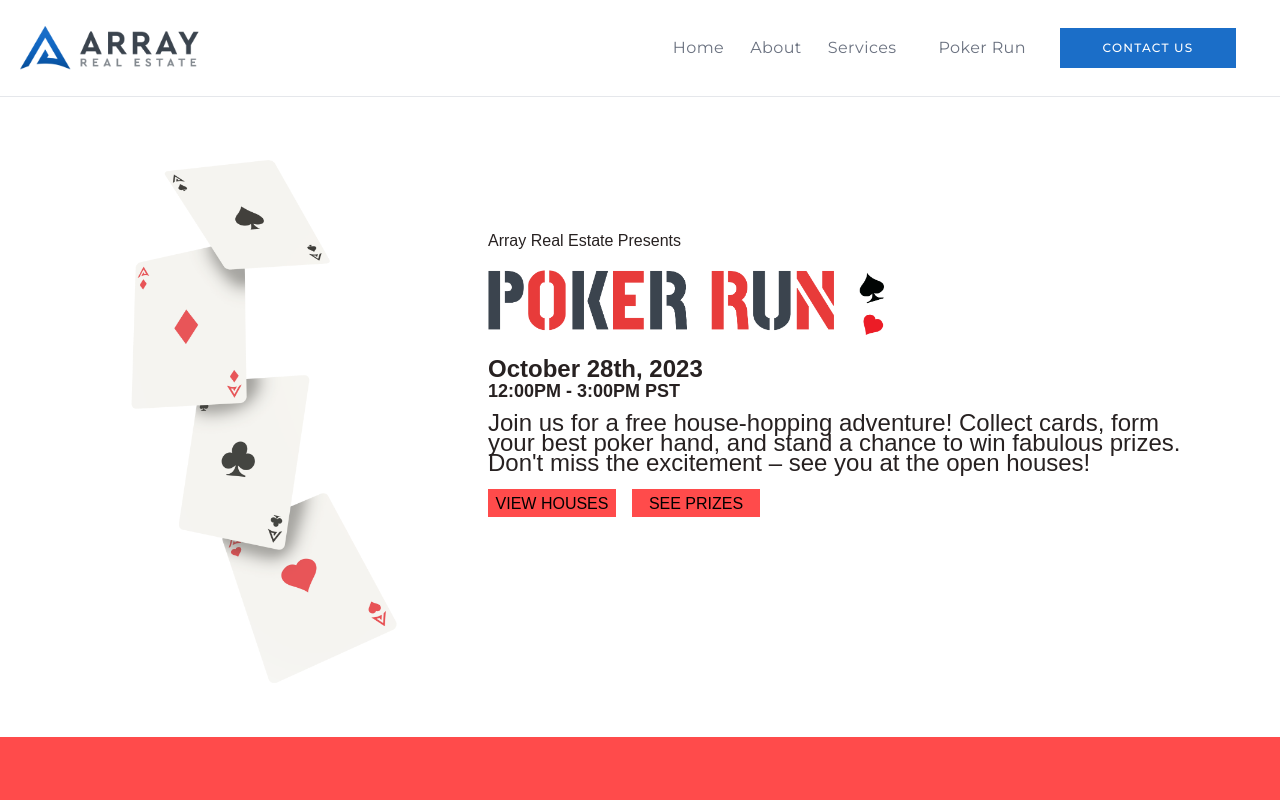
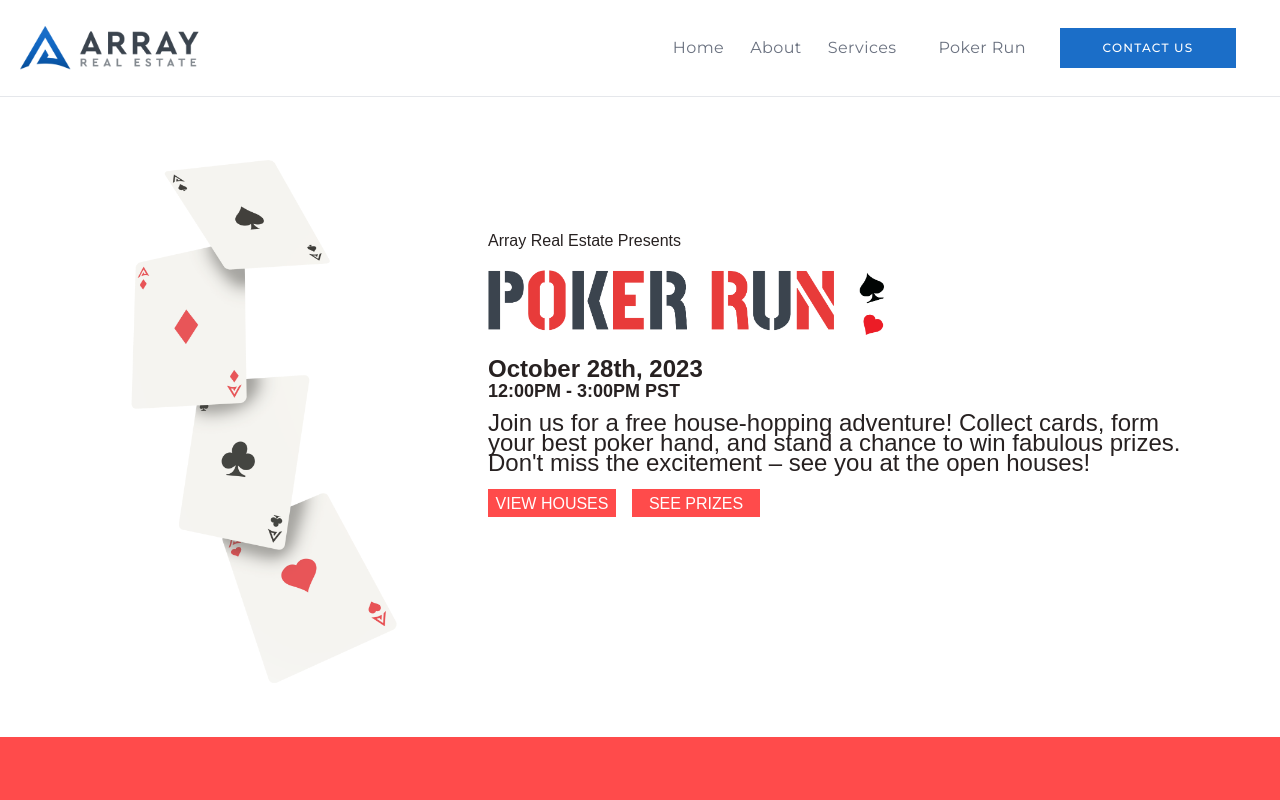
Before and after one commit to kylearray/pokerrun, a Next.js app: page / in a window 1280 px wide. Shown: the top 800 px of the page. Built offline with nearby package versions, Linux system fonts and the light colour scheme; a web font is replaced by a local one.

Commit message:
button update

```diff
--- a/app/page.tsx
+++ b/app/page.tsx
@@ -55,7 +55,7 @@
                 <div className="mt-4 h-7 w-32 bg-array-red hover:bg-red-300 duration-300 flex">
                   <Link
                     href="#listing"
-                    className={`${CeraCompact.className} font-thin text-base uppercase text-center justify-center w-full pt-[.2rem]`}
+                    className={`${CeraCompact.className} font-thin text-white text-base uppercase text-center justify-center w-full pt-[.2rem]`}
                   >
                     VIEW HOUSES
                   </Link>
@@ -64,7 +64,7 @@
                 <div className="mt-4 ml-4 h-7 w-32 bg-array-red hover:bg-red-300 duration-300 flex">
                   <Link
                     href="#prizes"
-                    className={`${CeraCompact.className} font-thin text-base uppercase text-center justify-center w-full pt-[.2rem]`}
+                    className={`${CeraCompact.className} font-thin text-white text-base uppercase text-center justify-center w-full pt-[.2rem]`}
                   >
                     SEE PRIZES
                   </Link>
```
